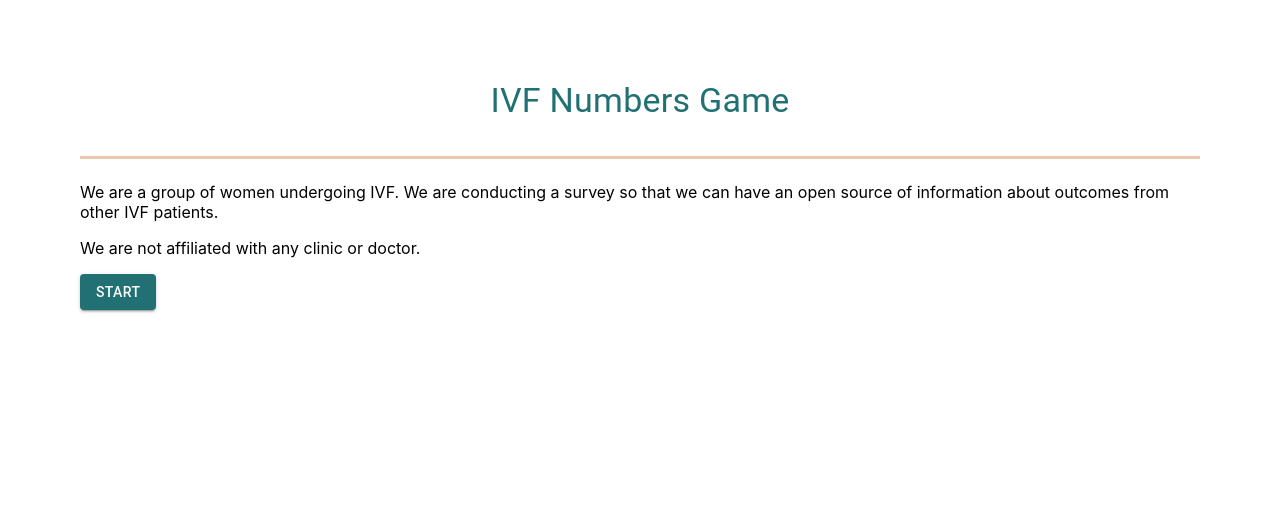
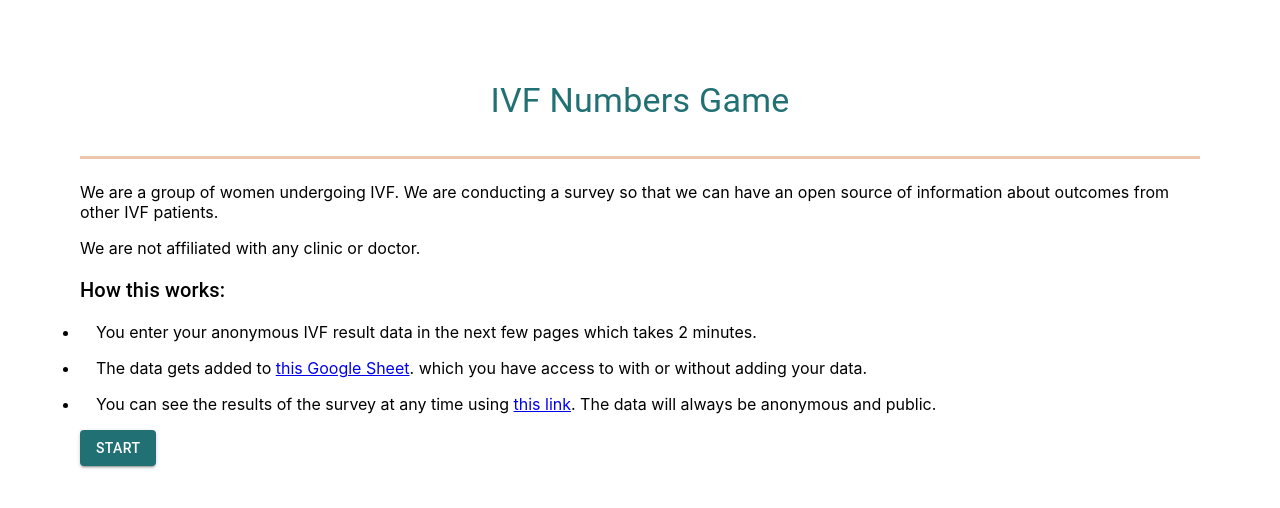
Before and after one commit to dildilgit/ivf-survey, a React (Create React App) app: page / in a window 1280 px wide. Shown: the top 508 px of the page. Built offline with nearby package versions, Linux system fonts and the light colour scheme.

Commit message:
more intro text

```diff
--- a/src/Intro.tsx
+++ b/src/Intro.tsx
@@ -1,3 +1,4 @@
+import { List, ListItem, Typography } from "@mui/material";
 import Button from "@mui/material/Button";
 
 export function Intro({ setStep }: { setStep: (step: number) => void }) {
@@ -9,6 +10,25 @@ export function Intro({ setStep }: { setStep: (step: number) => void }) {
         IVF patients.
       </p>
       <p>We are not affiliated with any clinic or doctor.</p>
+      <Typography variant="h6">How this works:</Typography>
+      <List sx={{ listStyleType: "disc" }}>
+        <ListItem sx={{ display: "list-item" }}>
+          {" "}
+          You enter your anonymous IVF result data in the next few pages which
+          takes 2 minutes.{" "}
+        </ListItem>{" "}
+        <ListItem sx={{ display: "list-item" }}>
+          {" "}
+          The data gets added to{" "}
+          <a href="https://www.example.com">this Google Sheet</a>. which you
+          have access to with or without adding your data.{" "}
+        </ListItem>
+        <ListItem sx={{ display: "list-item" }}>
+          You can see the results of the survey at any time using{" "}
+          <a href="https://www.example.com">this link</a>. The data will always
+          be anonymous and public.
+        </ListItem>
+      </List>
 
       <Button onClick={() => setStep(1)} variant="contained">
         Start
```
